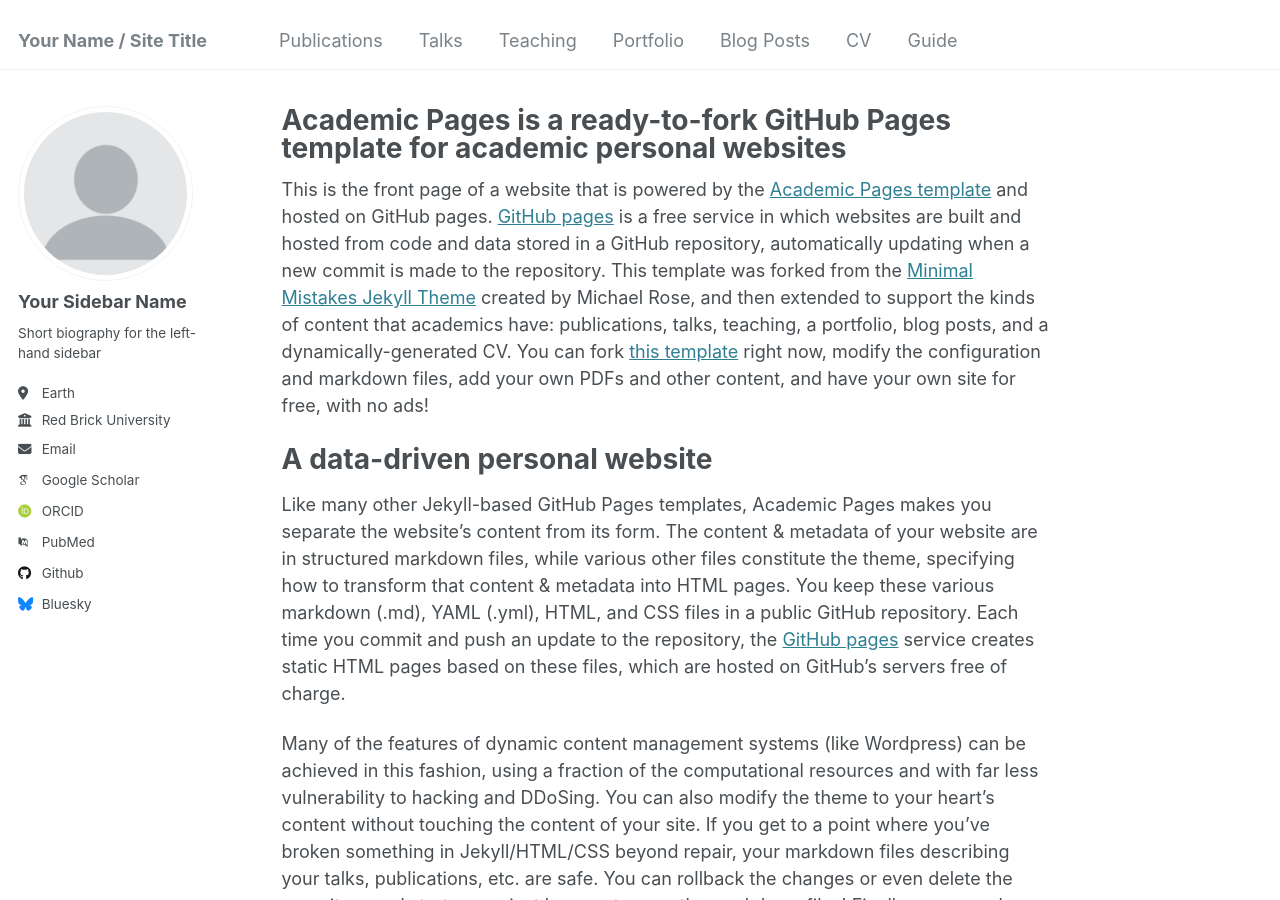
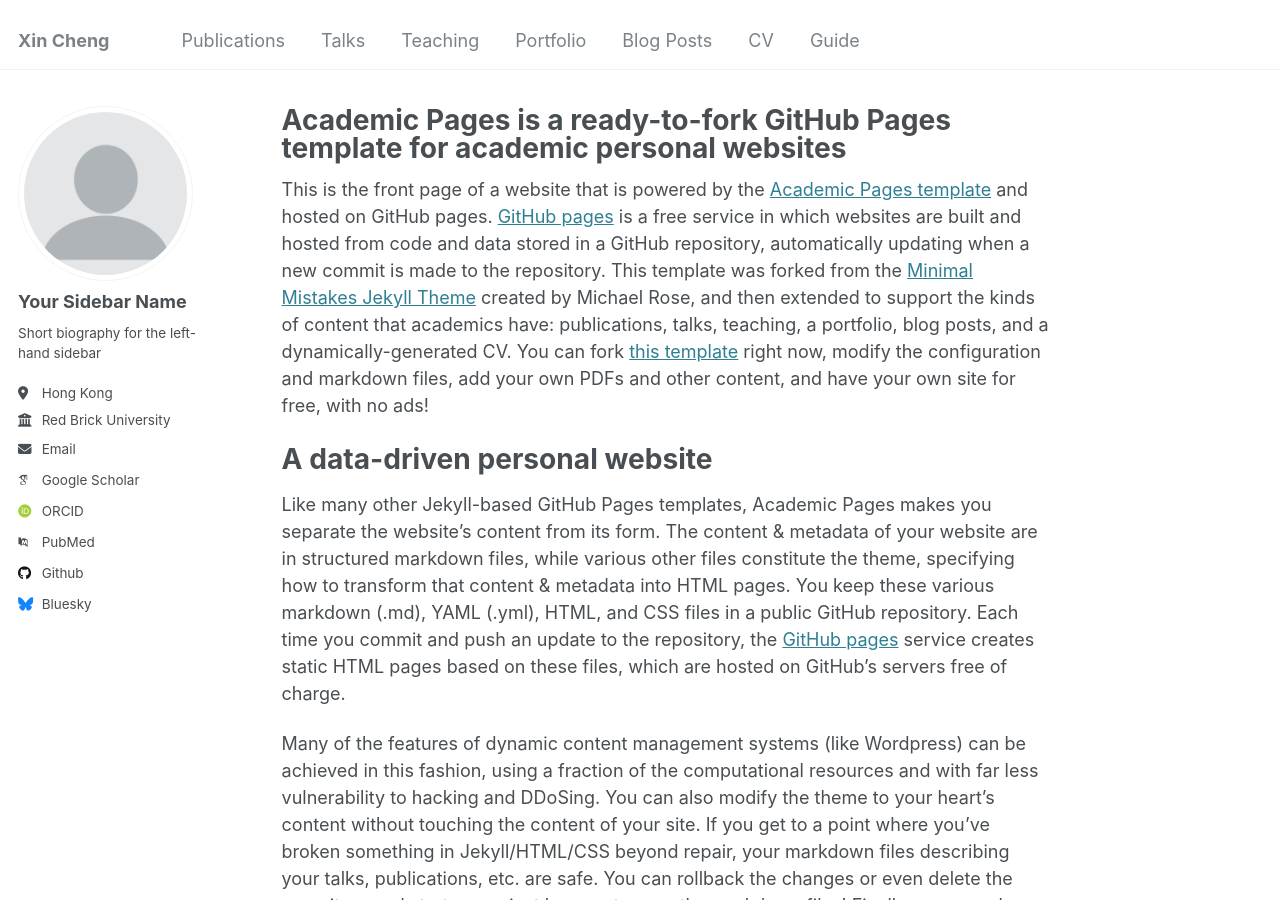
Before and after one commit to Tommy-Xin/Tommy-Xin.github.io, a Jekyll site: the page built from _pages/about.md, in a window 1280 px wide and 900 px high. Built offline with Jekyll 4.4.1, drawn with Linux system fonts in a browser that asks for light colours; some web fonts are replaced.

Commit message:
annotation

```diff
--- a/_config.yml
+++ b/_config.yml
@@ -8,7 +8,7 @@
 
 # Basic Site Settings
 locale                   : "en-US"
-title                    : "Your Name / Site Title"
+title                    : "Xin Cheng"
 title_separator          : "-"
 name                     : &name "Xin Cheng"
 description              : &description "personal description"
@@ -25,7 +25,7 @@
   name             : "Your Sidebar Name"
   pronouns         : # example: "she/her"
   bio              : "Short biography for the left-hand sidebar"
-  location         : "Earth"
+  location         : "Hong Kong"
   employer         : "Red Brick University"
   uri              : # URL
   email            : "none@example.org"
```
